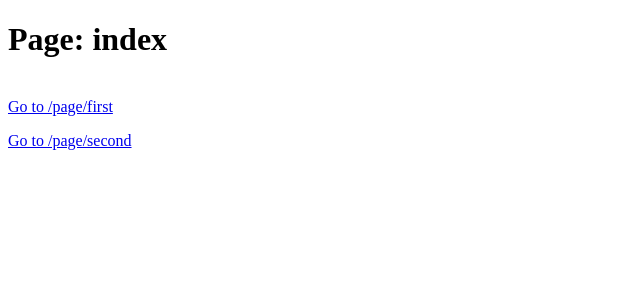
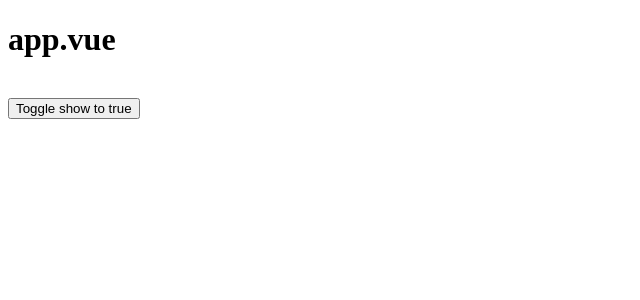
Before and after one commit to nWacky/nuxt-15239, a Nuxt app: page / in a window 1280 px wide. Shown: the top 300 px of the page, without its empty margins (0-640 px from the left). Built offline with nearby package versions, Linux system fonts and the light colour scheme.

Commit message:
remove router still leaks

```diff
--- a/app.vue
+++ b/app.vue
@@ -1,8 +1,26 @@
-<script setup lang="ts"></script>
+<script setup lang="ts">
+const showItems = ref(false);
+
+const data = useGetFirstDataSynchronous();
+</script>
 
 <template>
   <div>
     <!-- <NuxtPage /> -->
-    <RouterView />
+    <!-- <RouterView /> -->
+
+    <div>
+      <h1>app.vue</h1>
+
+      <br />
+      <button @click="showItems = !showItems">
+        Toggle show to {{ !showItems }}
+      </button>
+      <br />
+
+      <div v-if="showItems">
+        <TheList :items="data?.items ?? []" />
+      </div>
+    </div>
   </div>
 </template>
```
